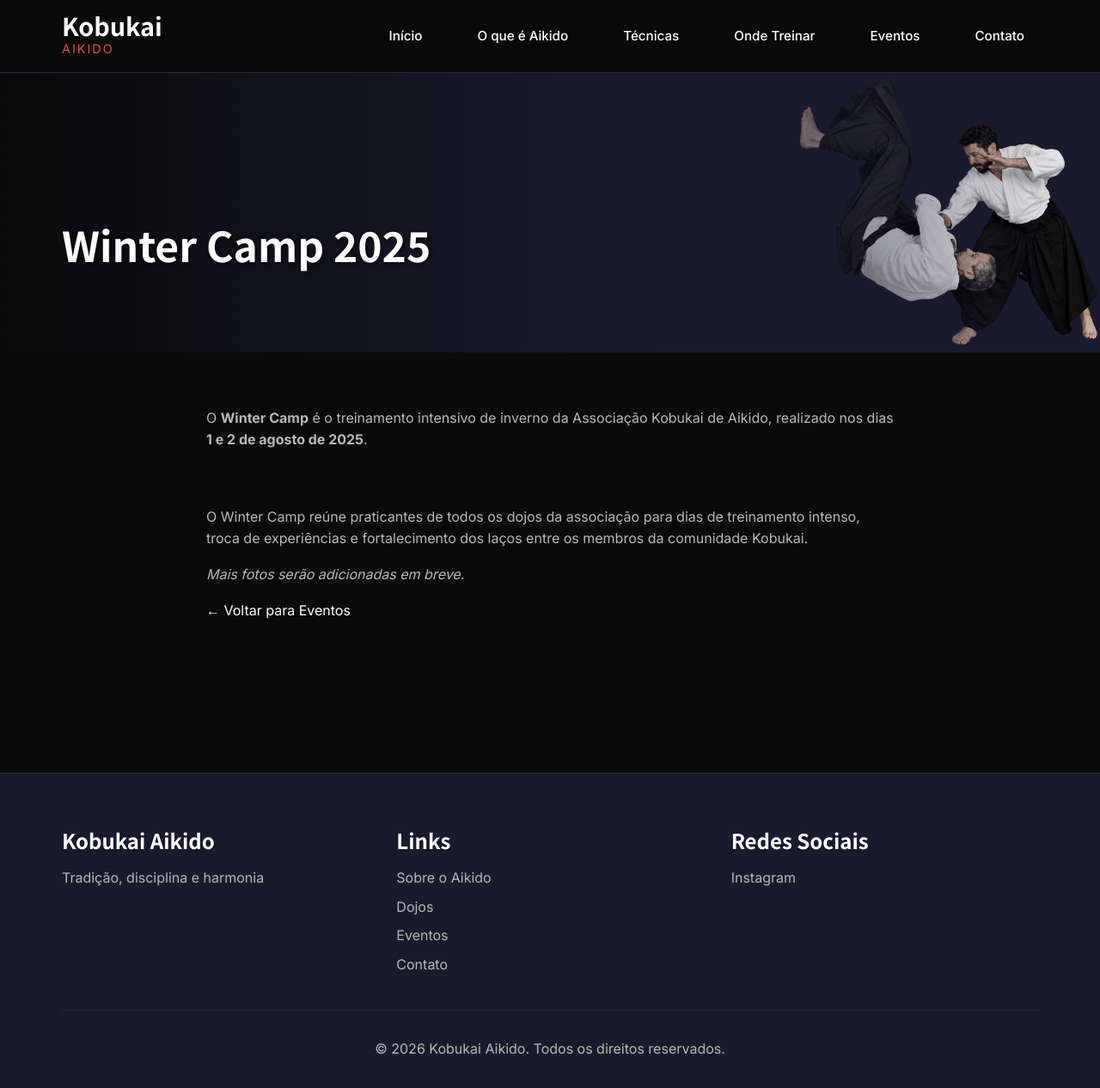
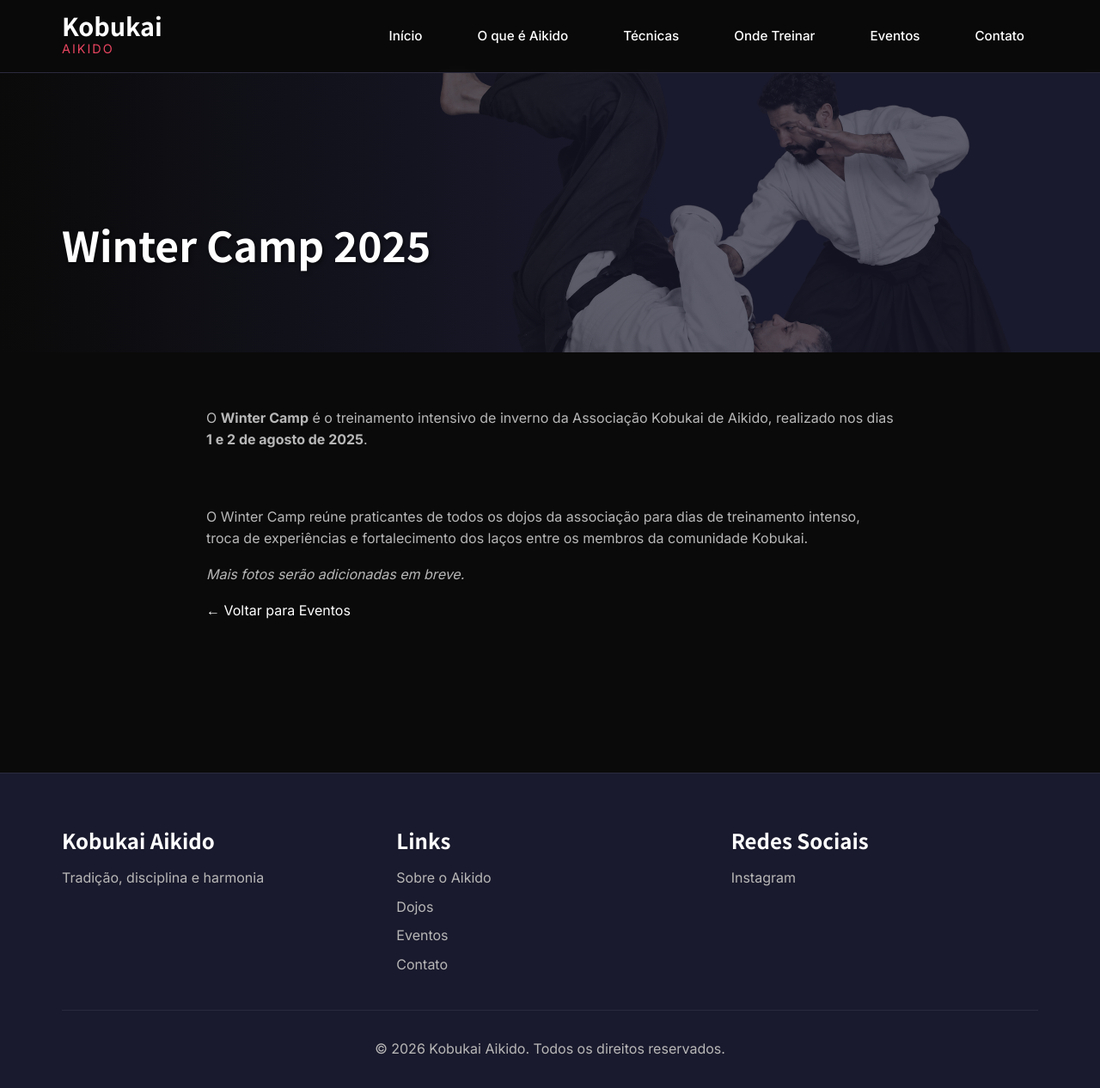
Before and after one commit to paulodiovani/kobukai-aikido, a Jekyll site: the page built from pages/winter-camp.md, in a window 1280 px wide and 1266 px high. Shown: the whole window at 86% size. Built offline with Jekyll 4.4.1, drawn with Linux system fonts in a browser that asks for light colours.

Commit message:
Adjust hero background image size and position

```diff
--- a/assets/css/style.css
+++ b/assets/css/style.css
@@ -648,10 +648,6 @@ img {
 /* ===== Page Hero ===== */
 .page-hero {
   background-color: var(--cor-fundo-secundaria);
-  background-image: url('../images/capa-aikido.png');
-  background-position: center right;
-  background-size: contain;
-  background-repeat: no-repeat;
   padding: calc(var(--espacamento-xl) + 80px) 0 var(--espacamento-xl);
   margin-top: 80px;
   position: relative;
@@ -666,6 +662,21 @@ img {
   right: 0;
   bottom: 0;
   background: linear-gradient(90deg, var(--cor-fundo) 0%, rgba(26,26,46,0.85) 60%, transparent 100%);
+  z-index: 0;
+}
+
+.page-hero::after {
+  content: '';
+  position: absolute;
+  top: 0;
+  right: 0;
+  width: 66%;
+  height: 100%;
+  background-image: url('../images/capa-aikido.png');
+  background-size: auto 200%;
+  background-position: center 40%;
+  background-repeat: no-repeat;
+  opacity: 0.3;
   z-index: 0;
 }
 
```
